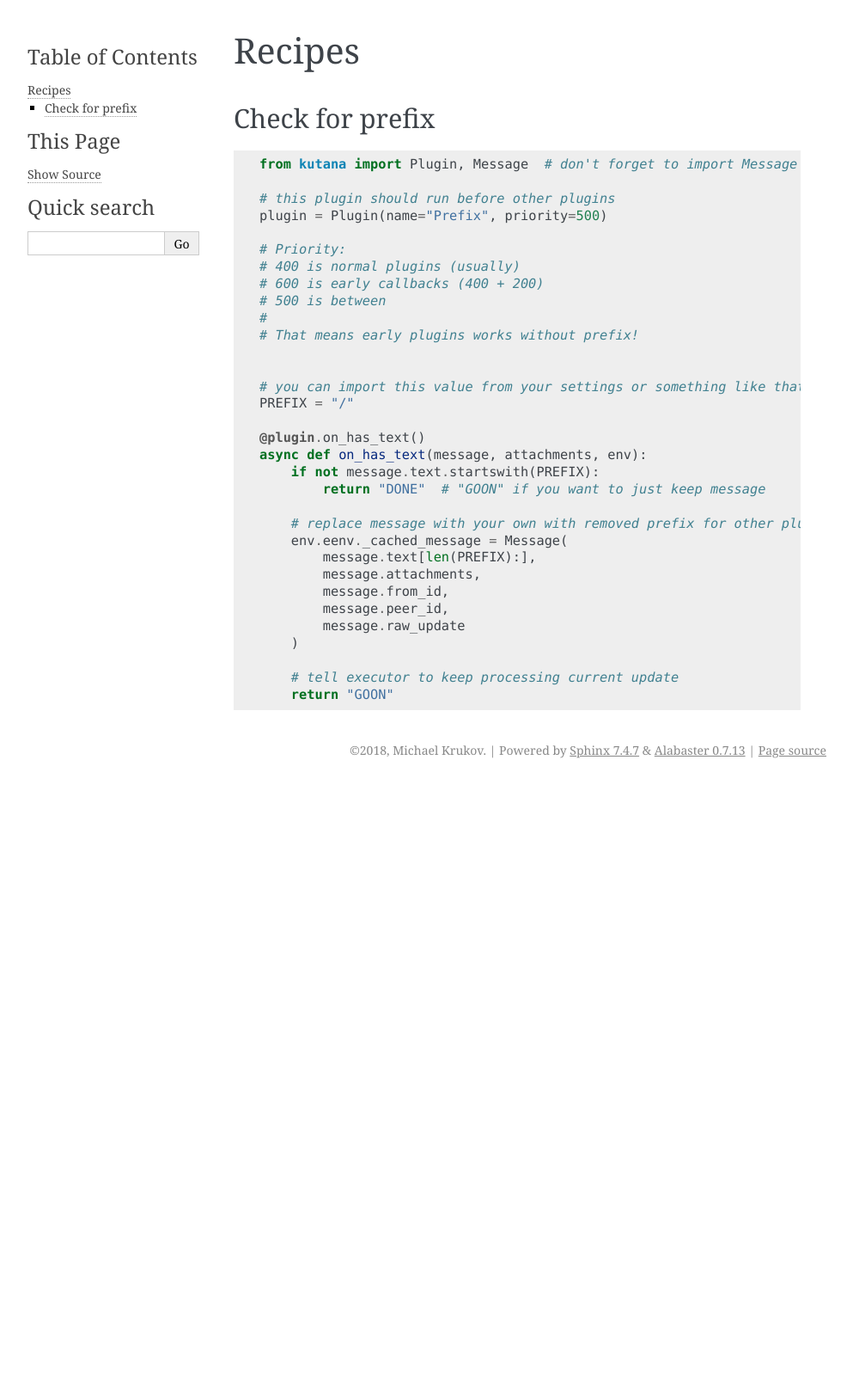
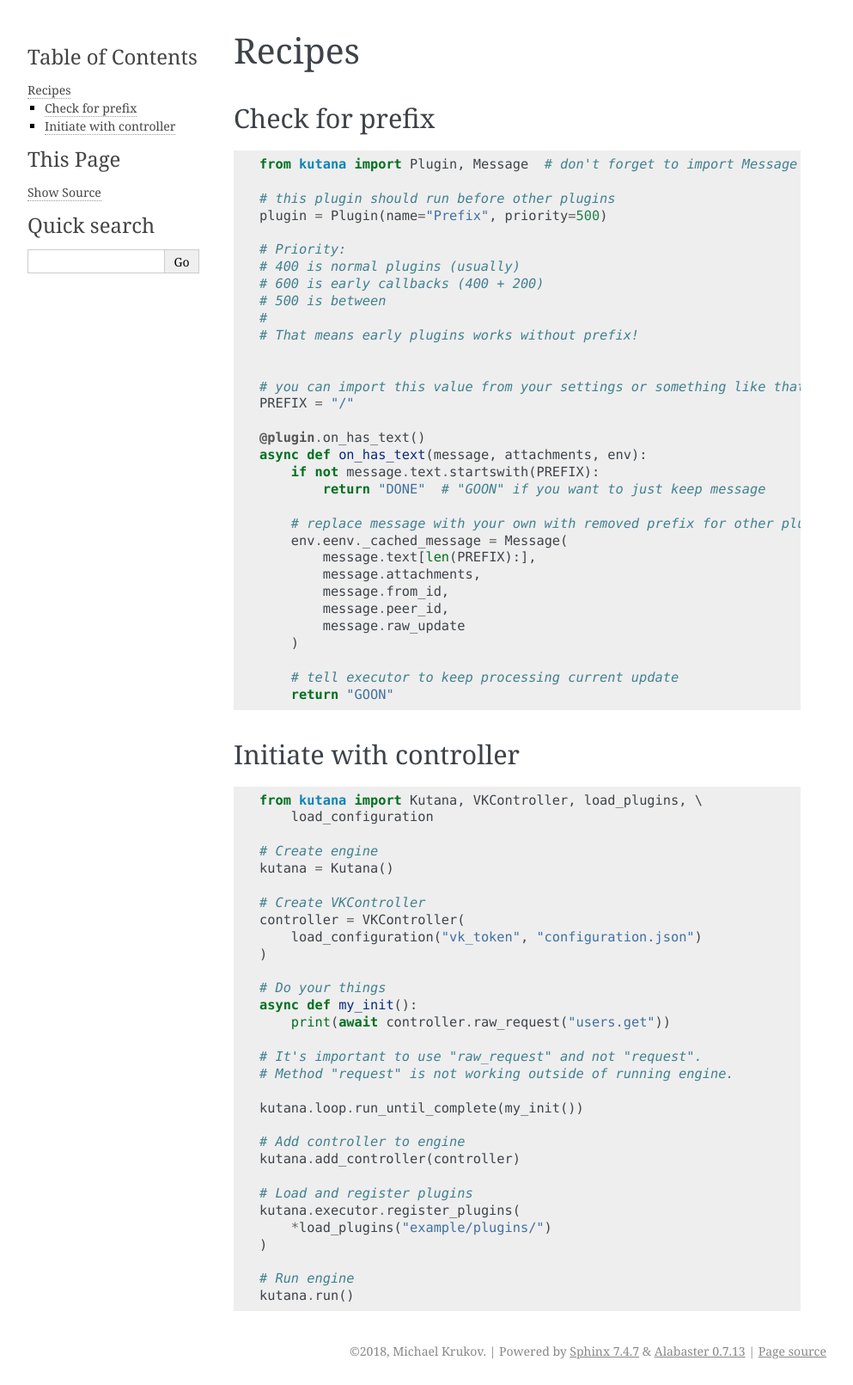
Before and after one commit to ekonda/kutana, a Sphinx documentation site: the page built from docs/recipes.rst, in a window 1280 px wide. Shown: the whole page at 86% size, without its empty margins (148-1141 px from the left). Built offline with Sphinx 7.4.7, drawn with Linux system fonts in a browser that asks for light colours; before the commit the page ends 912 px from its top, so only the background shows below that.

Commit message:
added recipe; it's possible to use vk's  outside of engine now

```diff
--- a/docs/recipes.rst
+++ b/docs/recipes.rst
@@ -38,3 +38,39 @@ Check for prefix
 
         # tell executor to keep processing current update
         return "GOON"
+
+Initiate with controller
+^^^^^^^^^^^^^^^^^^^^^^^^
+
+.. code-block:: python
+
+    from kutana import Kutana, VKController, load_plugins, \
+        load_configuration
+
+    # Create engine
+    kutana = Kutana()
+
+    # Create VKController
+    controller = VKController(
+        load_configuration("vk_token", "configuration.json")
+    )
+
+    # Do your things
+    async def my_init():
+        print(await controller.raw_request("users.get"))
+
+    # It's important to use "raw_request" and not "request".
+    # Method "request" is not working outside of running engine.
+
+    kutana.loop.run_until_complete(my_init())
+
+    # Add controller to engine
+    kutana.add_controller(controller)
+
+    # Load and register plugins
+    kutana.executor.register_plugins(
+        *load_plugins("example/plugins/")
+    )
+
+    # Run engine
+    kutana.run()
```
Also changed, not shown: 1 other file.
